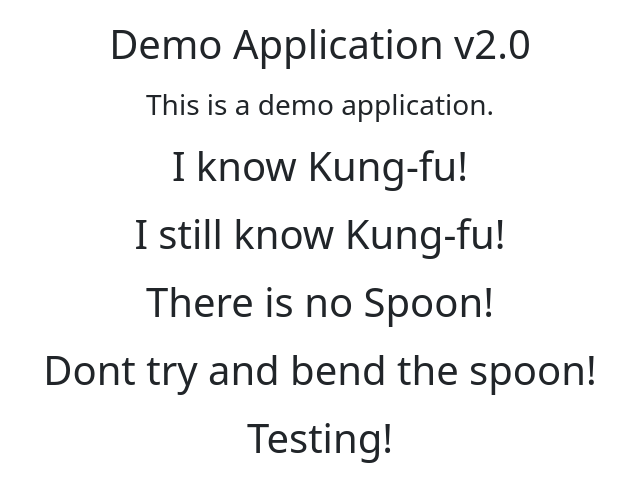
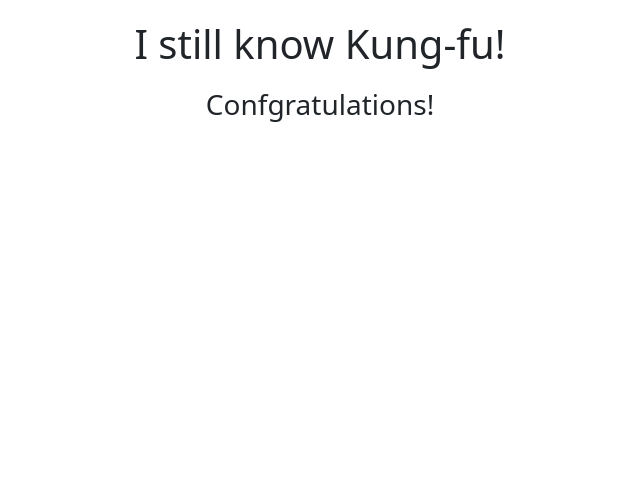
Before and after one commit to utkarshpratap2002/cicd-pipeline, a plain HTML site: page index.html in a window 1280 px wide. Shown: the whole page, without its empty margins (320-960 px from the left). Drawn offline with nearby package versions, Linux system fonts and the light colour scheme.

Commit message:
Version::3

```diff
--- a/index.html
+++ b/index.html
@@ -21,13 +21,8 @@
   </head>
   <body>
     <div class="container">
-      <h1>Demo Application v2.0</h1>
-      <h3>This is a demo application.</h3>
-      <h1> I know Kung-fu! </h1>
       <h1> I still know Kung-fu! </h1>
-      <h1> There is no Spoon! </h1>
-      <h1> Dont try and bend the spoon! </h1>
-      <h1> Testing! </h1>
+      <h3> Confgratulations! </h3>
     </div>
   </body>
 </html>
```
